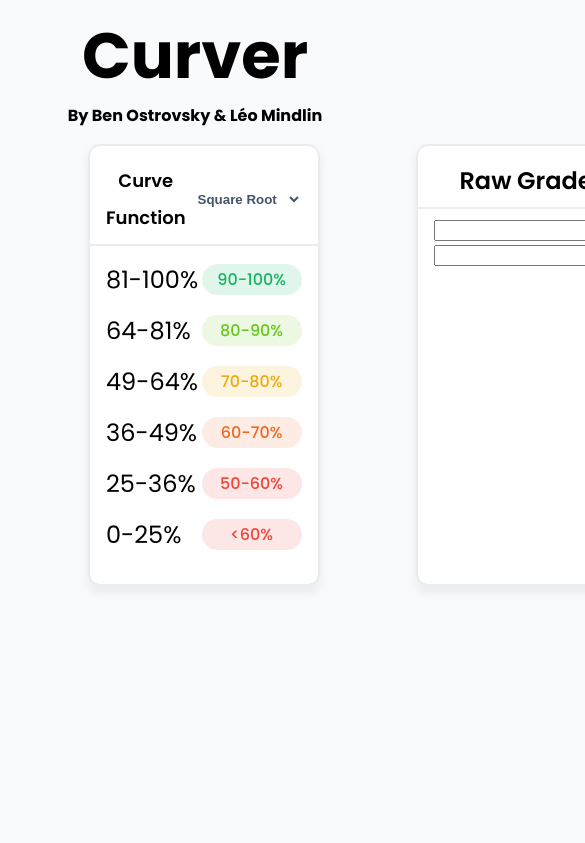
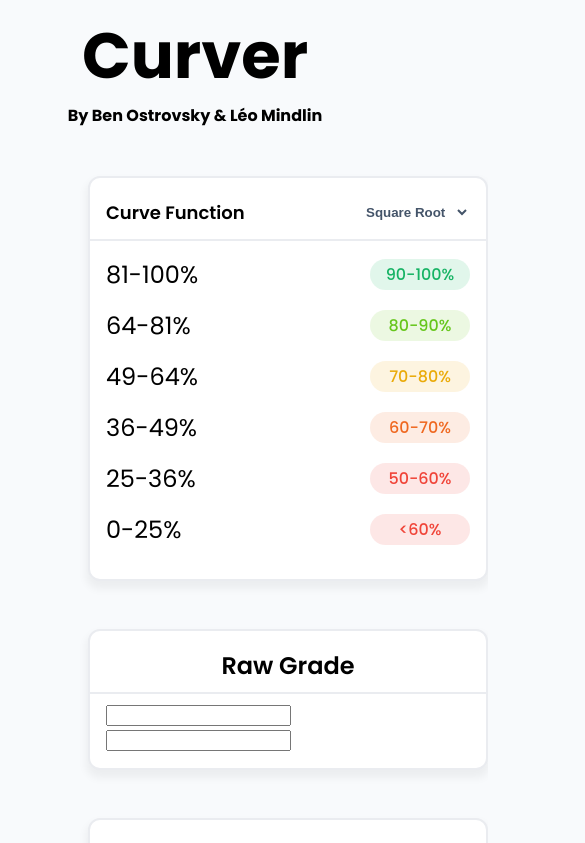
Before and after one commit to GradeCurver/Curver, a Next.js app: page / in a window 390 px wide. Shown: the top 843 px of the page, 585 px wide, since content can reach past the window. Built offline with nearby package versions, Linux system fonts and the light colour scheme.

Commit message:
Change Layout to `grid` for responsive layout

```diff
--- a/styles/Home.module.css
+++ b/styles/Home.module.css
@@ -22,19 +22,21 @@
 }
 
 .cardContainer {
-  display: flex;
-  justify-content: space-between;
-  margin: 1rem;
-  padding-left: 1rem;
-  padding-right: 1rem;
+  display: grid;
+  grid-template-columns: repeat(auto-fit, minmax(25rem, 1fr));
+  gap: 3rem;
+  padding-left: 5rem;
+  padding-right: 5rem;
+  max-width: 80%;
+  margin: 3rem auto;
 }
 
 .card {
-  margin: rem;
-  margin-inline: 3rem;
+  /* margin: rem; */
+  /* margin-inline: 3rem; */
   font-family: Poppins;
   font-weight: regular;
-  width: var(--max-width);
+  /* width: var(--max-width); */
   background-color: var(--card-background-color);
   border: 2px solid var(--card-stroke-color);
   border-radius: 12px;
```
